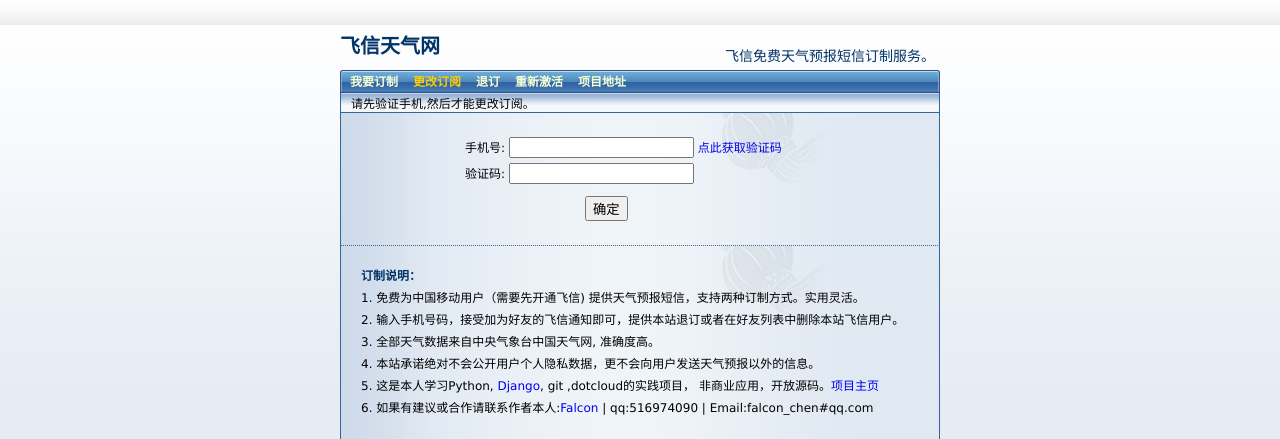
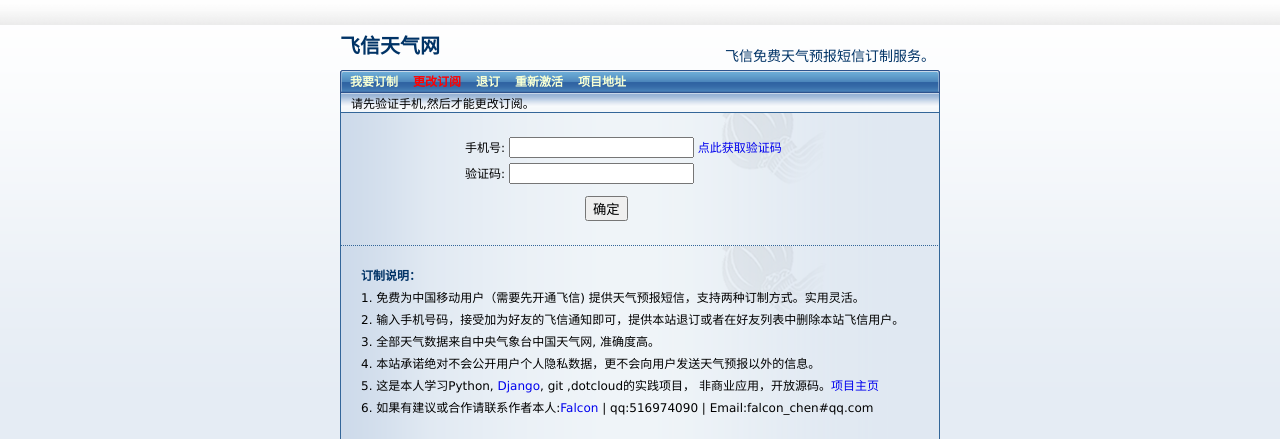
Before and after one commit to falconchen/FetionWether, a Django app: page /weather/verify/update/ in a window 1280 px wide. Shown: the top 439 px of the page. Run offline with Django 3.2, Linux system fonts and the light colour scheme; parts of the project's set-up code (start-up, migrations or seed data) failed here and were passed over; some libraries are stand-ins or nearby versions.

Commit message:
highlights current action

```diff
--- a/hello/weather/static/weather/main.css
+++ b/hello/weather/static/weather/main.css
@@ -94,7 +94,7 @@
 
 .submit{margin:0 0 0 120px}
 a {text-decoration:none}
-a:hover {color:#FF0000}
+a:hover {color:#FFCC00}
 h1 a {color:#003366}
 h1 a:hover {color:#D54E21}
 dt{
@@ -125,4 +125,4 @@
 }
 #today_cast,#tomorrow_cast { padding-left:5px;}
 
-#nav a.highlight { color:#FFCC00}
+#nav a.highlight { color:#FF0000}
```
